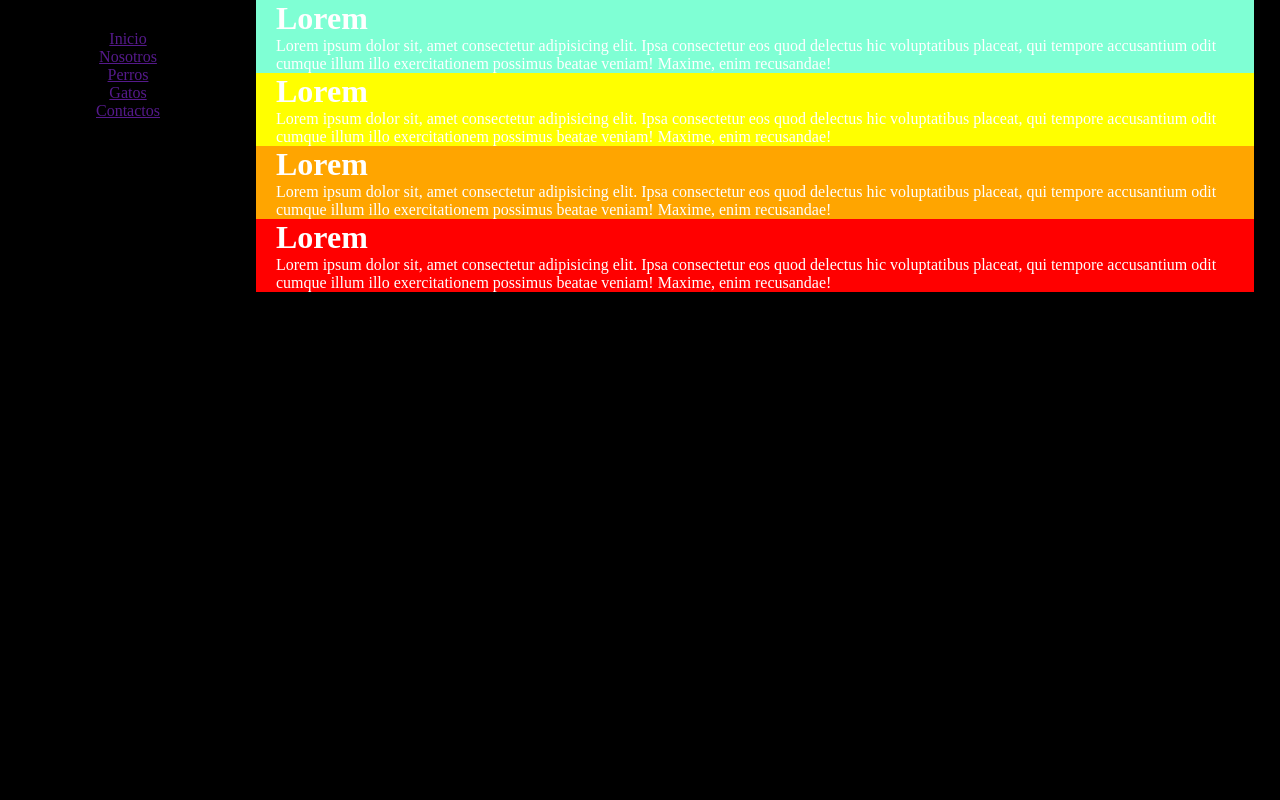
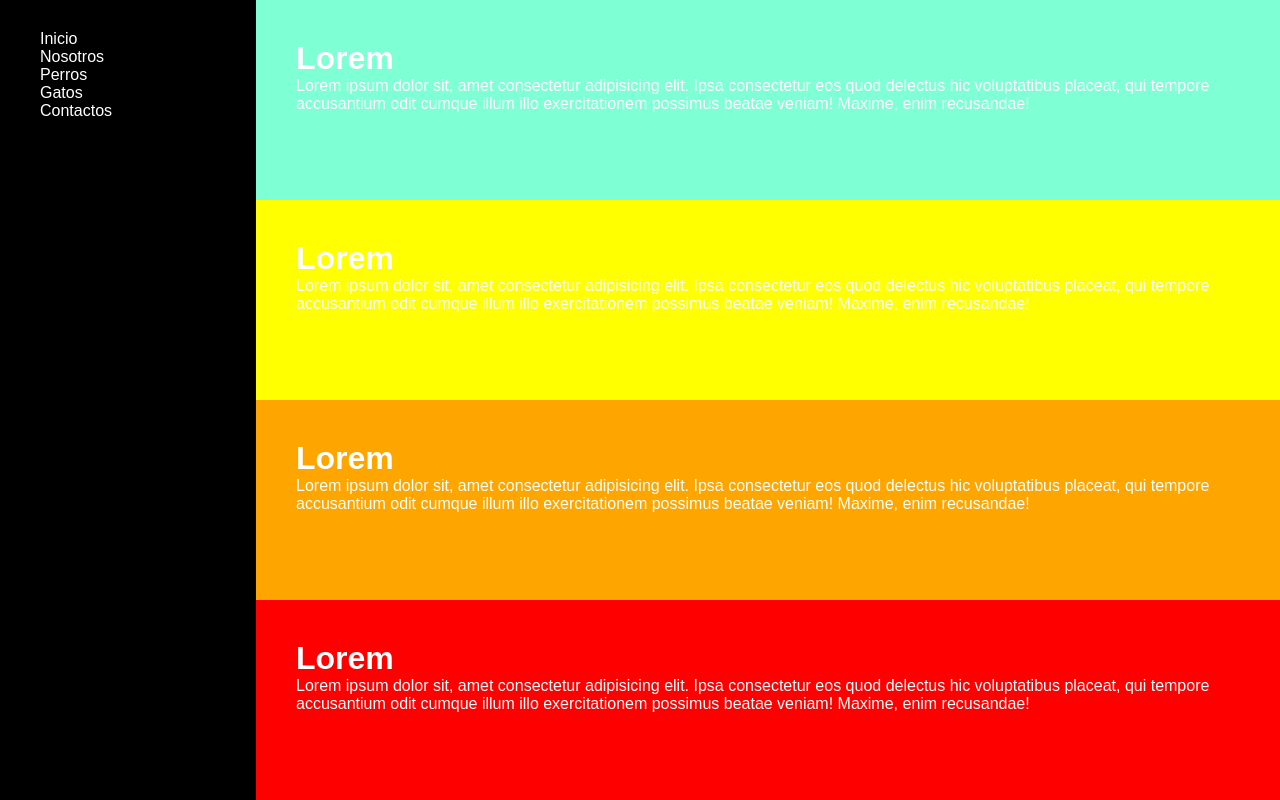
Before and after one commit to EmilyGonzalezU/Practice2, a plain HTML site: page index.html in a window 1280 px wide. Drawn offline with Linux system fonts and the light colour scheme.

Commit message:
finished

```diff
--- a/index.html
+++ b/index.html
@@ -7,6 +7,7 @@
     <title>Document</title>
 </head>
 <body>
+    <div class="container">
         <div class="col1">
             <ul>
                 <a href=""><li>Inicio</li></a>
@@ -34,6 +35,6 @@
                 <p>Lorem ipsum dolor sit, amet consectetur adipisicing elit. Ipsa consectetur eos quod delectus hic voluptatibus placeat, qui tempore accusantium odit cumque illum illo exercitationem possimus beatae veniam! Maxime, enim recusandae!</p>
             </div>
         </div>
-
+    </div>
 </body>
 </html>
--- a/style.css
+++ b/style.css
@@ -1,58 +1,69 @@
 *{
     padding: 0;
     margin: 0;
+    text-decoration: none;
+    font-family: sans-serif;
 
 }
-body{
-    background-color: black;
+
+.container{
     display: flex;
+    height: 100vh;
+
 }
+
+
+/*Listado menu*/
+
 .col1{
     width: 20%;
     background: black;
     color: white;
-    text-align: center;
-    align-items: start;
 
 }
 
+ul{
+    padding-top: 30px;
+
+}
+
+li{
+    display: flex;
+    color: white;
+    padding-left:5vh ;
+
+}
+
+li:hover{
+    opacity: 50%;
+}
+
+/*Textos*/
 .col2{
-    width: 78%; /* Para compensar el ancho de .col1 */
-    height: 25%;
-    background-color: white;
+    width: 80%;
 }
 
 .art1,  .art2, .art3, .art4{
-    padding-right: 20px;
+    height: 25vh;
     color: white;
-    padding-left: 20px;
+    text-align: start;
+    padding: 5vh;
+    box-sizing: border-box;
 }
 
 .art1{
-    height: 25% ;
     background-color:aquamarine;
+
 }
 
 .art2{
-
     background-color:yellow;
 }
 
 .art3{
-
     background-color:orange;
 }
 
 .art4{
-
     background-color:red;
 }
-ul{
-    padding-top: 30px;
-}
-
-li{
-    list-style: none;
-    align-items: center;
-    justify-content: space-between;
-}
```
Lines whose indentation alone changed are shown as unchanged.
